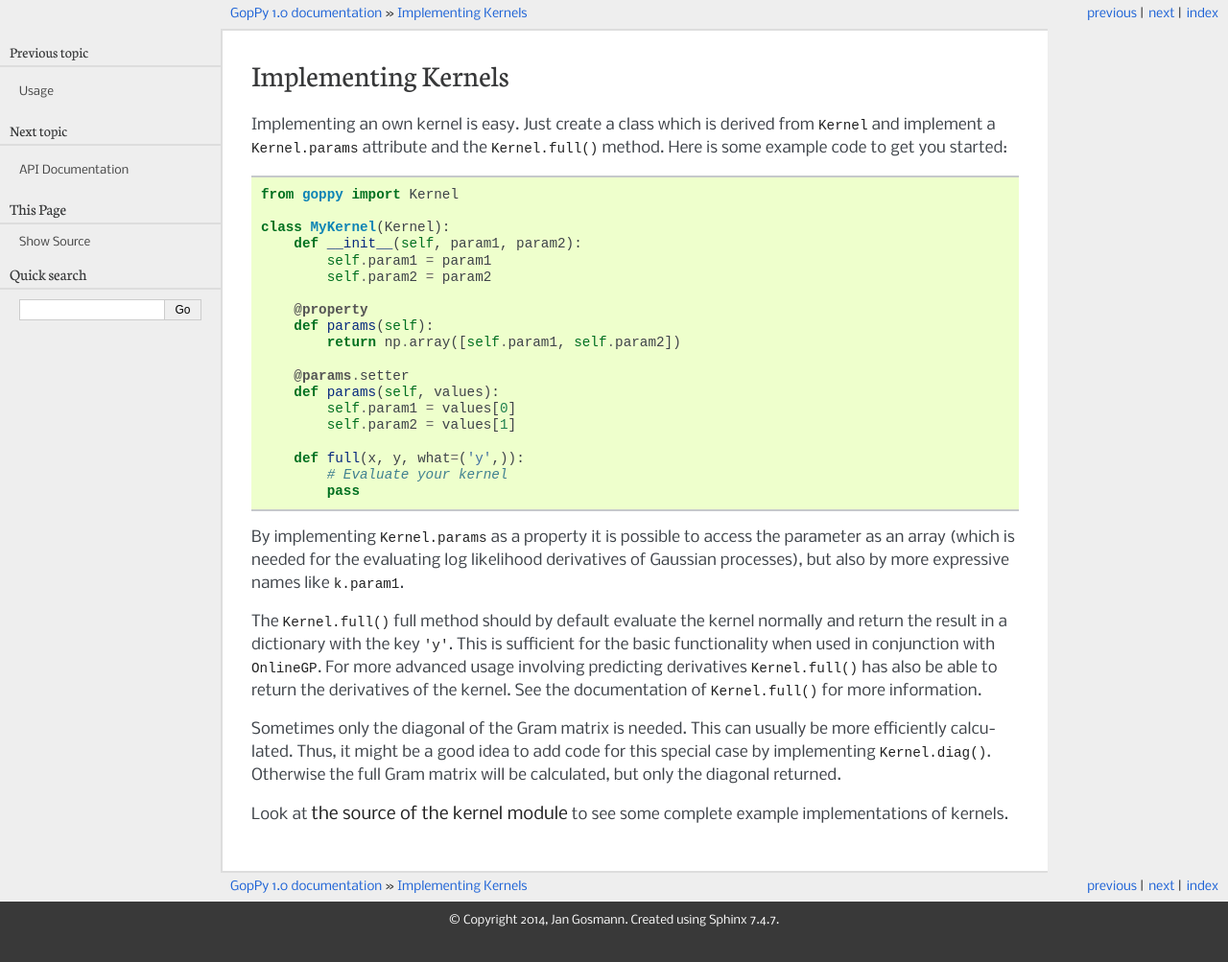
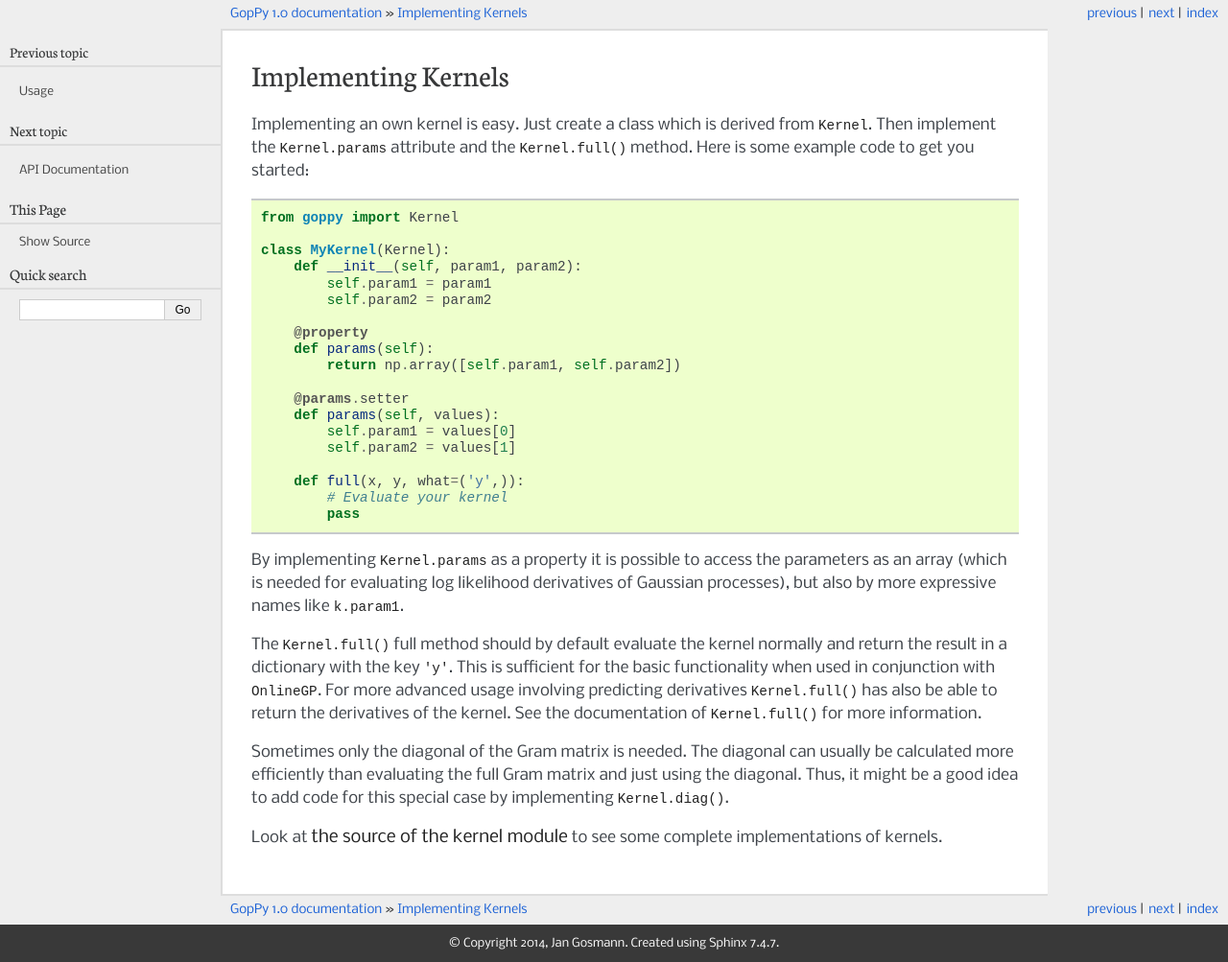
Before and after one commit to jgosmann/goppy, a Sphinx documentation site: the page built from doc/kernel.rst, in a window 1280 px wide. Shown: the whole page at 96% size. Built offline with Sphinx 7.4.7, drawn with Linux system fonts in a browser that asks for light colours; before the commit the page ends 979 px from its top, so only the background shows below that.

Commit message:
Improve documentation.

```diff
--- a/doc/kernel.rst
+++ b/doc/kernel.rst
@@ -2,7 +2,7 @@ Implementing Kernels
 ====================
 
 Implementing an own kernel is easy. Just create a class which is derived from
-:class:`.Kernel` and implement a :attr:`.Kernel.params` attribute and the
+:class:`.Kernel`. Then implement the :attr:`.Kernel.params` attribute and the
 :meth:`.Kernel.full` method. Here is some example code to get you started::
 
     from goppy import Kernel
@@ -26,7 +26,7 @@ Implementing an own kernel is easy. Just create a class which is derived from
             pass
 
 By implementing :attr:`.Kernel.params` as a property it is possible to access
-the parameter as an array (which is needed for the evaluating log likelihood
+the parameters as an array (which is needed for evaluating log likelihood
 derivatives of Gaussian processes), but also by more expressive names like
 ``k.param1``.
 
@@ -37,10 +37,10 @@ sufficient for the basic functionality when used in conjunction with
 :meth:`.Kernel.full` has also be able to return the derivatives of the kernel.
 See the documentation of :meth:`.Kernel.full` for more information.
 
-Sometimes only the diagonal of the Gram matrix is needed. This can usually be
-more efficiently calculated. Thus, it might be a good idea to add code for this
-special case by implementing :meth:`.Kernel.diag`. Otherwise the full Gram
-matrix will be calculated, but only the diagonal returned.
+Sometimes only the diagonal of the Gram matrix is needed. The diagonal can
+usually be calculated more efficiently than evaluating the full Gram matrix and
+just using the diagonal. Thus, it might be a good idea to add
+code for this special case by implementing :meth:`.Kernel.diag`.
 
 Look at :download:`the source of the kernel module <../goppy/kernel.py>` to see
-some complete example implementations of kernels.
+some complete implementations of kernels.
```
Also changed, not shown: README.rst (+5 -3 lines), doc/index.rst (+5 -3 lines), doc/installation.rst (+5 -2 lines), doc/usage.rst (+4 -3 lines), 3 other files.
